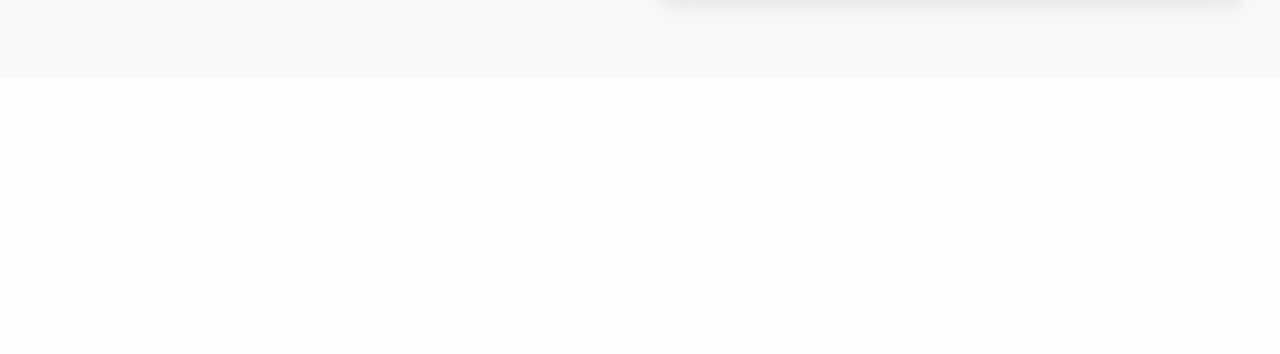
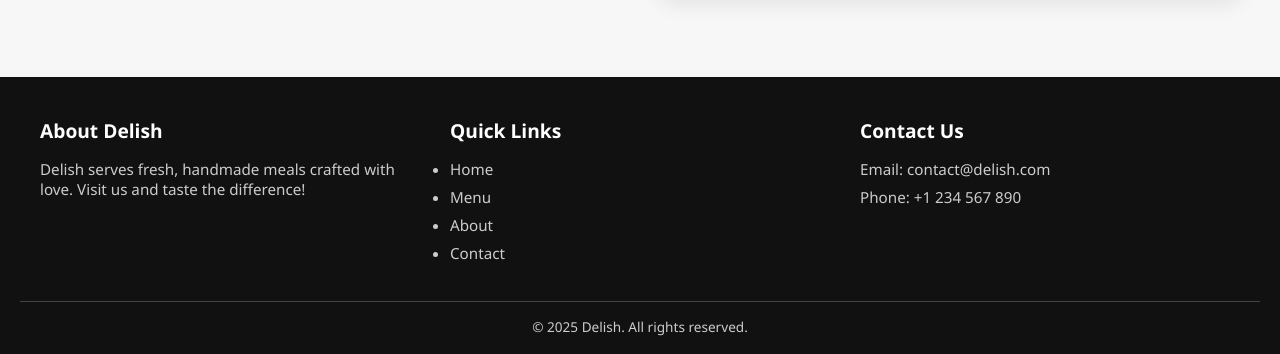
Before and after one commit to AhmedHafez7-Eng/Level1-Project, a plain HTML site: page index.html in a window 1280 px wide. Shown: the part 4147-4501 px from the top of the page. Before the commit the page ends 4224 px from the top, so only its background shows below. Drawn offline with nearby package versions, Linux system fonts and the light colour scheme.

Commit message:
Adding Footer

```diff
--- a/css/styles.css
+++ b/css/styles.css
@@ -736,3 +736,61 @@
 }
 
 /* ====================================== */
+/* Footer */
+.footer {
+    background-color: #111;
+    color: #eee;
+    padding: 40px 20px 10px;
+    font-size: 0.95rem;
+}
+
+.footer-container {
+    display: flex;
+    flex-wrap: wrap;
+    justify-content: space-between;
+    gap: 30px;
+    max-width: 1200px;
+    margin: auto;
+}
+
+.footer-about,
+.footer-links,
+.footer-contact {
+    flex: 1 1 250px;
+}
+
+.footer h3 {
+    margin-bottom: 15px;
+    font-size: 1.2rem;
+    color: #fff;
+}
+
+.footer p,
+.footer li,
+.footer a {
+    color: #ccc;
+    margin-bottom: 8px;
+    text-decoration: none;
+}
+
+.footer a:hover {
+    color: #fff;
+}
+
+.footer-bottom {
+    text-align: center;
+    margin-top: 30px;
+    border-top: 1px solid #444;
+    padding-top: 15px;
+    color: #aaa;
+    font-size: 0.85rem;
+}
+
+/* Responsive */
+@media (max-width: 600px) {
+    .footer-container {
+        flex-direction: column;
+        align-items: center;
+        text-align: center;
+    }
+}
--- a/index.html
+++ b/index.html
@@ -237,6 +237,32 @@
     </div>
   </section>
 
+  <!-- Footer Section -->
+  <footer class="footer">
+    <div class="footer-container">
+      <div class="footer-about">
+        <h3>About Delish</h3>
+        <p>Delish serves fresh, handmade meals crafted with love. Visit us and taste the difference!</p>
+      </div>
+      <div class="footer-links">
+        <h3>Quick Links</h3>
+        <ul>
+          <li><a href="#home">Home</a></li>
+          <li><a href="#menu">Menu</a></li>
+          <li><a href="#about">About</a></li>
+          <li><a href="#contact">Contact</a></li>
+        </ul>
+      </div>
+      <div class="footer-contact">
+        <h3>Contact Us</h3>
+        <p>Email: contact@delish.com</p>
+        <p>Phone: +1 234 567 890</p>
+      </div>
+    </div>
+    <div class="footer-bottom">
+      <p>&copy; 2025 Delish. All rights reserved.</p>
+    </div>
+  </footer>
 
 
   <!-- Swiper JS -->
```
